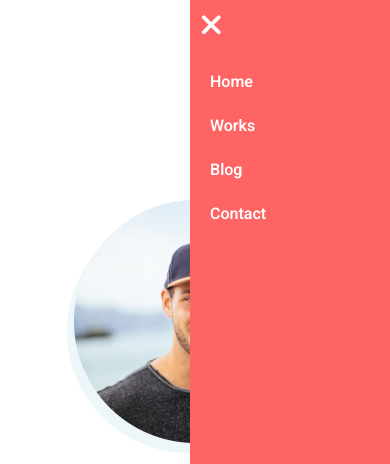
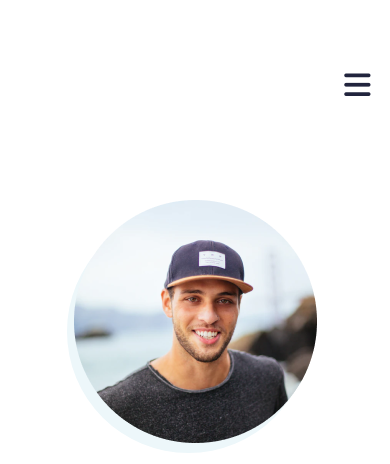
Before and after one commit to coderSuresh/simple-portfolio, a plain HTML site: page index.html in a window 390 px wide. Shown: the top 464 px of the page. Drawn offline with Linux system fonts and the light colour scheme.

Commit message:
bug fixed

```diff
--- a/style.css
+++ b/style.css
@@ -444,7 +444,7 @@ form input:focus, textarea:focus {
         height: 100vh;
         width: 200px;
         position: fixed;
-        right: 00px;
+        right: -200px;
         text-align: left;
         top: 0;
         z-index: 2;
```
